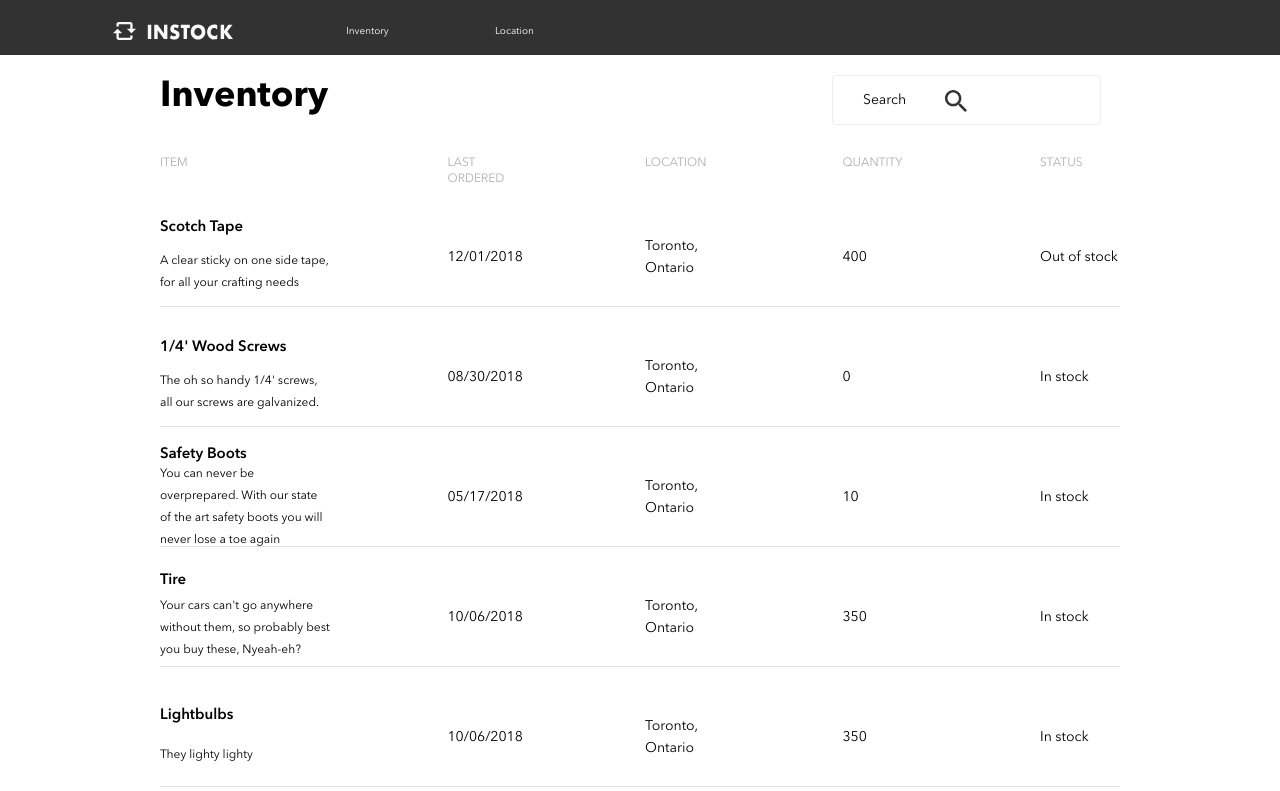
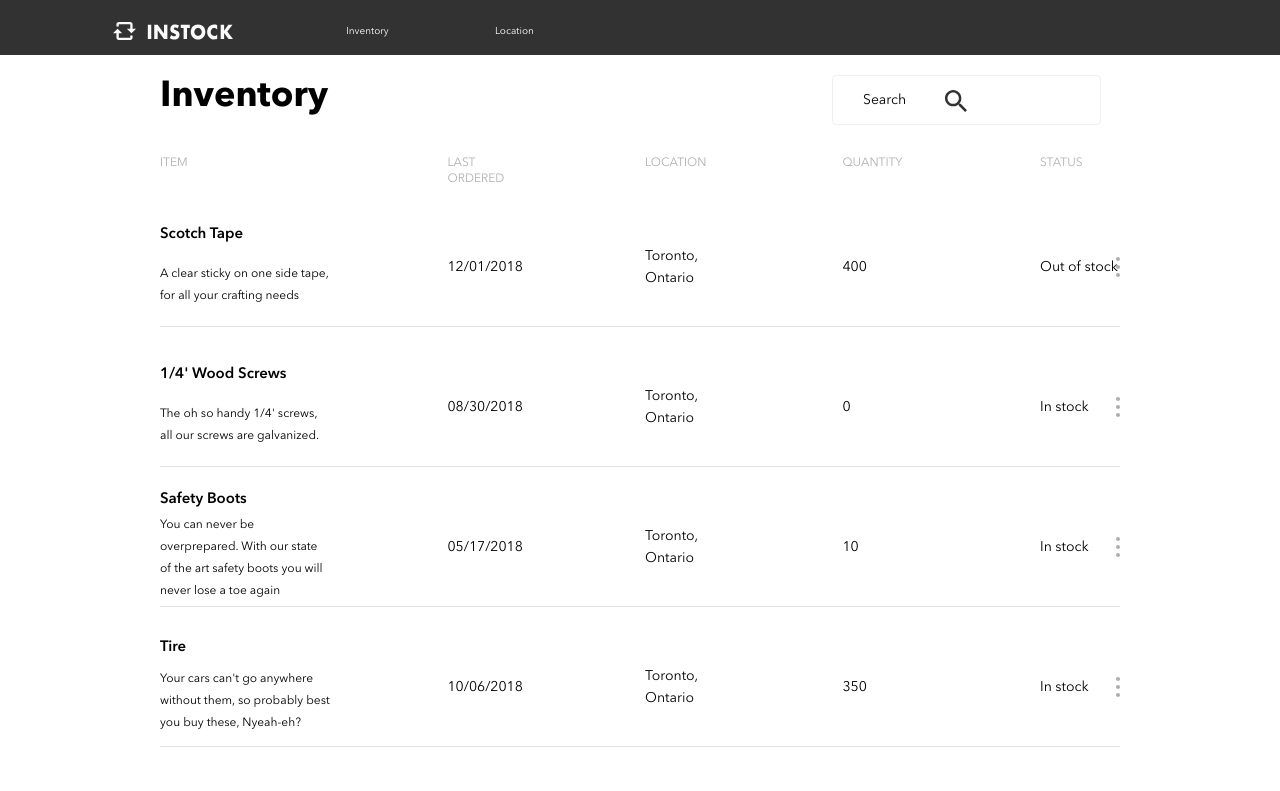
Before and after one commit to Michael-Maleki/InStock, a React (Create React App) app in the folder client/: page / in a window 1280 px wide. Shown: the top 791 px of the page. Built offline with nearby package versions, Linux system fonts and the light colour scheme.

Commit message:
kebab-button positioned

```diff
--- a/client/src/components/Inventory/InventoryList.js
+++ b/client/src/components/Inventory/InventoryList.js
@@ -1,18 +1,40 @@
 import React from 'react';
+import removeIcon from '../../assets/Icons/SVG/Icon-kebab-default.svg'
 
 
 class InventoryList extends React.Component {
 
+  state = {
+    showOption: false,
+    className: 'remove-option-hidden'
+  }
+
+  showRemoveOption = () => {
+
+    if (this.state.showOption === true) {
+      this.setState({
+        showOption: !this.state.showOption,
+        className: 'remove-option-hidden'
+      })
+    } else {
+      this.setState({
+        showOption: !this.state.showOption,
+        className: 'remove-option-displayed'
+      })
+    }
+  }
 
 
   render() {
     console.log(this.props.listData[0].name);
+    console.log(this.state.showOption);
+    console.log(this.state.className);
     return (
       <>
         {this.props.listData.map((item) => {
           return(
             <div key={item.id} id={item.id} className="inventory__items">
-
+              <div className="inventory__content">
                 <div className="inventory__first-item">
                   <div className="inventory--categories">item</div>
                   <div className="inventory__products--details product-name">{item.name}</div>
@@ -31,6 +53,13 @@ class InventoryList extends React.Component {
                 <div className="inventory--categories">status</div>
                 <div className="inventory__products--details">{(item.isInstock) ? 'In stock' : 'Out of stock'}</div>
               </div>
+
+              <div className="remove">
+                  <img className="remove-btn-image" onClick={this.showRemoveOption} src={removeIcon} alt=""/>
+                  <button className={this.state.className}>Remove</button>
+              </div>
+            </div>
+
           )
         })}
       </>
--- a/client/src/components/Inventory/inventory.scss
+++ b/client/src/components/Inventory/inventory.scss
@@ -59,8 +59,12 @@
     }
   }
 
+  &__items {
+    position: relative;
+  }
 
-  &__items {
+
+  &__content {
     @extend %bottom-divider;
     @extend %margin--wrapper;
     display: flex;
@@ -72,7 +76,7 @@
     @media screen and (min-width: 550px) {
       flex-direction: row;
       align-items: center;
-      height: 12rem;
+      height: 14rem;
     }
   }
 
@@ -84,6 +88,7 @@
 
     @media screen and (min-width: 550px) {
       flex-flow: column nowrap;
+      height: 12rem;
     }
 
   }
@@ -134,7 +139,7 @@
       left: 48rem;
       top: 9rem;
     }
-    @media screen and (min-width: 550px) {
+    @media screen and (min-width: 1200px) {
       left: 94.5rem;
     }
 
@@ -163,3 +168,39 @@
     color: black;
   }
 }
+
+.remove {
+  position: absolute;
+  right: 2rem;
+  top: 3rem;
+
+  @media screen and (min-width: 550px) {
+    top: 7rem;
+  }
+  @media screen and (min-width: 1200px) {
+    right: 16rem;
+  }
+}
+.remove-btn-image {
+  width: 100%;
+  @media screen and (min-width: 550px) {
+    width: 100%;
+  }
+}
+
+.remove-option-hidden {
+  display: none;
+
+}
+
+.remove-option-displayed {
+  display: flex;
+  position: absolute;
+  right: 0rem;
+  width: 12rem;
+  height: 4rem;
+  background-color: white;
+  border: 1px solid silver;
+  border-radius: 4px;
+  z-index: 10;
+}
```
Lines whose indentation alone changed are shown as unchanged.
